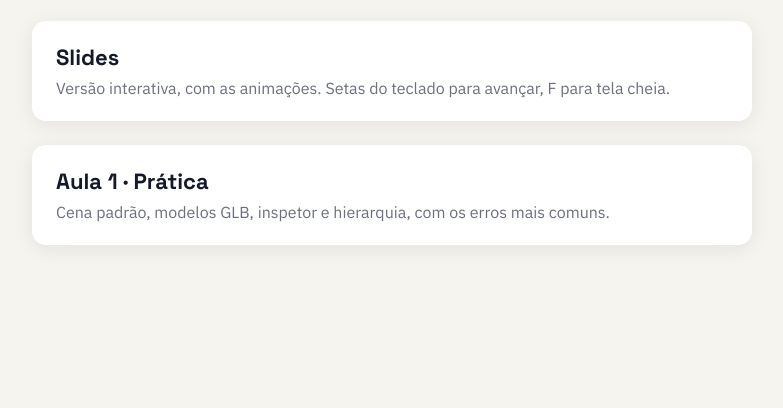
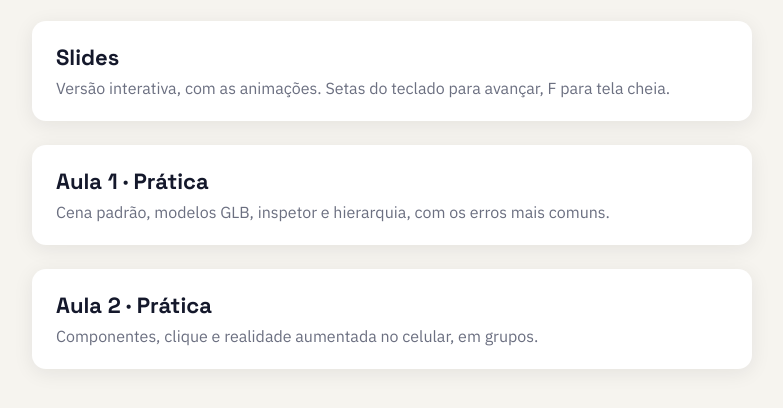
Before and after one commit to liliangisellyps/minicurso-xr-aframe, a plain HTML site: page index.html in a window 1280 px wide. Shown: the part 282-690 px from the top of the page, without its empty margins (248-1031 px from the left). Drawn offline with Linux system fonts and the light colour scheme.

Commit message:
Link Lesson 2 practice on the home page and README

```diff
--- a/index.html
+++ b/index.html
@@ -21,4 +21,5 @@ a.card span{color:var(--muted);font-size:16px}
 <p>Duas aulas de 2 horas: fundamentos de XR e a primeira cena no navegador; depois, componentes próprios e interação.</p>
 <a class="card" href="slides/"><b>Slides</b><span>Versão interativa, com as animações. Setas do teclado para avançar, F para tela cheia.</span></a>
 <a class="card" href="aula1/"><b>Aula 1 · Prática</b><span>Cena padrão, modelos GLB, inspetor e hierarquia, com os erros mais comuns.</span></a>
+<a class="card" href="aula2/"><b>Aula 2 · Prática</b><span>Componentes, clique e realidade aumentada no celular, em grupos.</span></a>
 </main></body></html>
```
Also changed, not shown: 1 other file.
